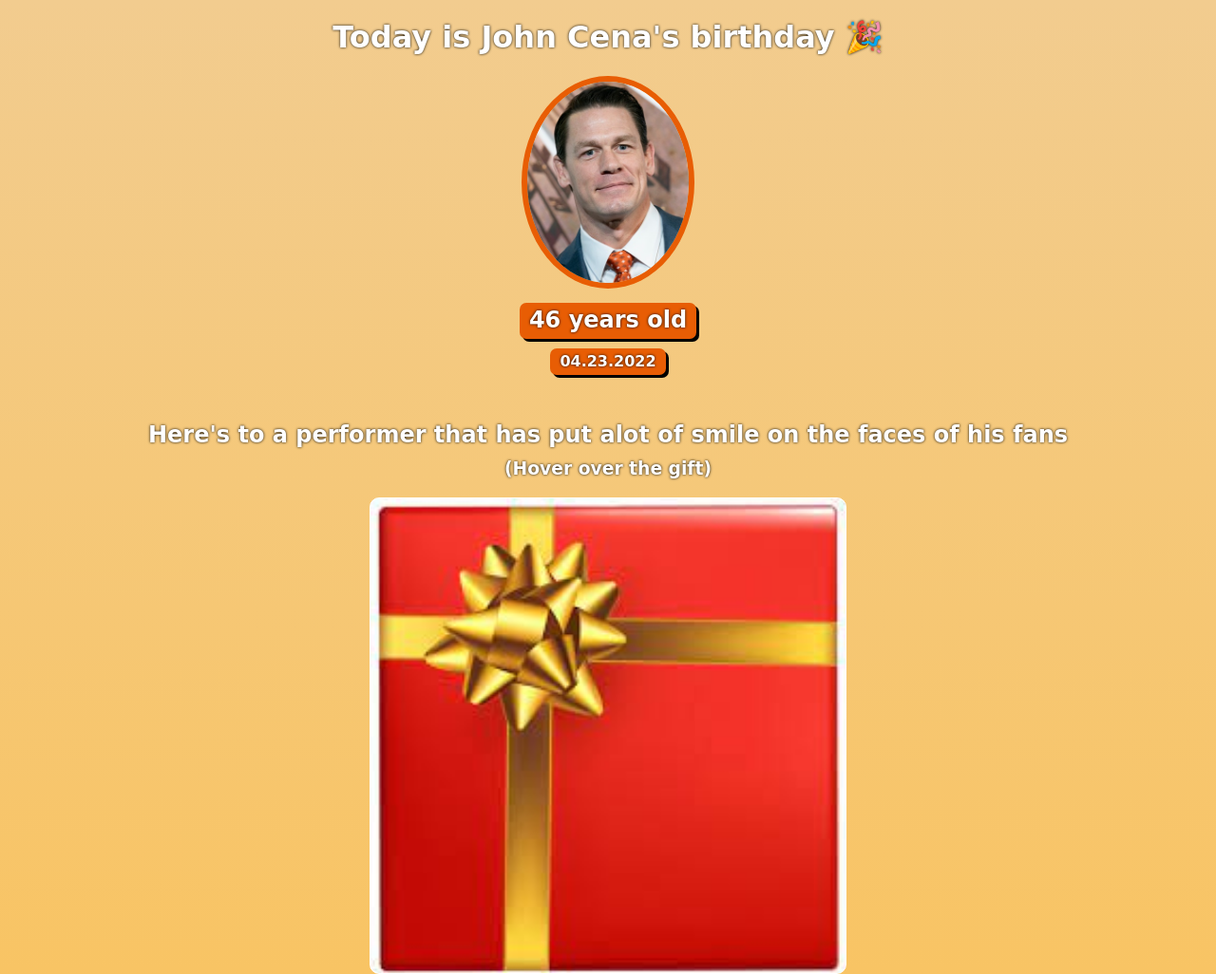
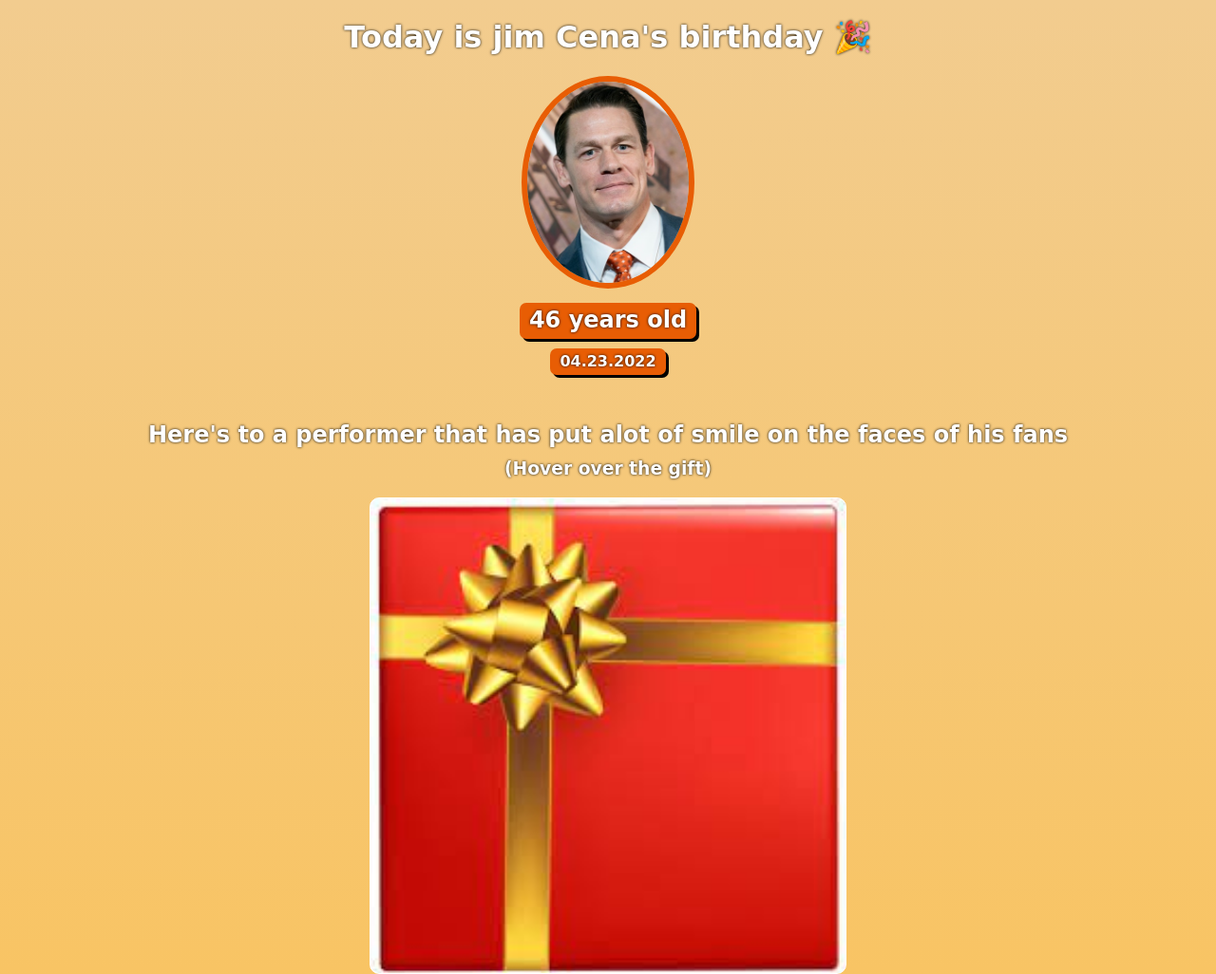
Before and after one commit to Bezaleelstone/birthday-card-site, a website built with Vite: page index.html in a window 1280 px wide. Shown: the top 1026 px of the page at 95% size. Built offline with nearby package versions, Linux system fonts and the light colour scheme; a web font is replaced by a local one.

Commit message:
Change name to jim

```diff
--- a/index.html
+++ b/index.html
@@ -7,7 +7,7 @@
     </head>
     <body>
         <div id="header">
-            <h1>Today is John Cena's birthday 🎉</h1>
+            <h1>Today is jim Cena's birthday 🎉</h1>
             <img id="john-img" src="images/john-cena-medium.jpg">
             <h2 id="bday-age">46 years old</h2>
             <h4 id="bday-date">04.23.2022</h4>
```
